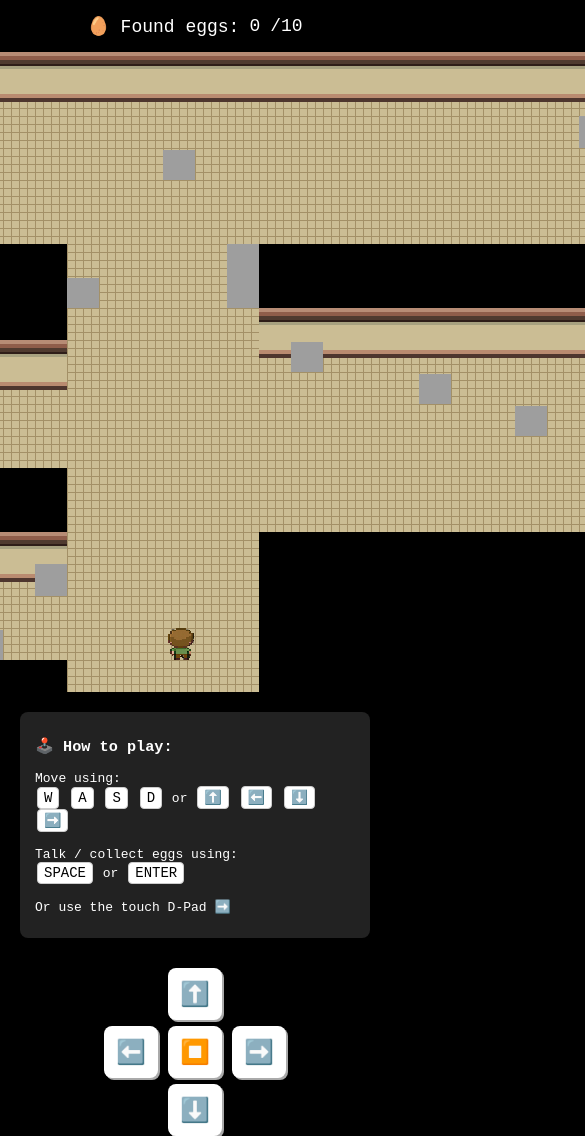
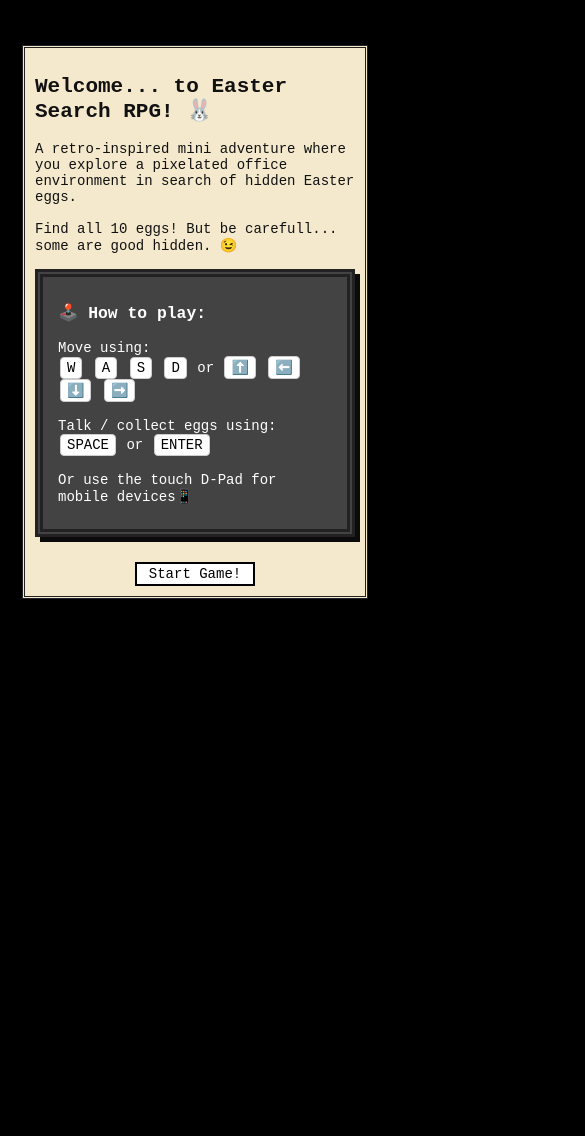
Before and after one commit to manuelhintermayr/easter-webgame, a plain HTML site: page index.html in a window 390 px wide. Shown: the top 1136 px of the page, 585 px wide, since content can reach past the window. After the commit the page ends 844 px from the top, so only its background shows below. Drawn offline with Linux system fonts and the light colour scheme; grey boxes are pictures that could not be loaded.

Commit message:
(+) finished implementing title screen, oenhance game loading experience UI and improve dialog display with updated controls

```diff
--- a/game.js
+++ b/game.js
@@ -101,11 +101,13 @@ const npcs = [
     },
 ];
 
+let loadingDotsInterval;
 const game = document.getElementById("game");
 const eggCount = document.getElementById("eggCount");
 const dialogBox = document.getElementById("dialogBox");
 const dialogText = document.getElementById("dialogText");
 const dialogChoices = document.getElementById("dialogChoices");
+const controlPanel = document.getElementById("controls-container");
 
 let pendingTip = null;
 let isTipDisplayed = false;
@@ -264,6 +266,7 @@ function handleChoice(choice) {
         isTipDisplayed = true;
     } else {
         dialogBox.style.display = "none";
+        controlPanel.style.display = "flex";
     }
     pendingTip = null;
 }
@@ -278,6 +281,28 @@ function move(dx, dy, dir) {
     }
     drawMap();
 }
+
+// Start of the Game:
+function startGame() {
+    const onlyForMainScreen = document.getElementsByClassName("onlyForMainScreen");
+    for (let i = 0; i < onlyForMainScreen.length; i++) {
+        onlyForMainScreen[i].style.display = "none";
+    }
+
+    const startGameButton = document.getElementById("startGameButton");
+    startGameButton.style.display = "none";
+
+    const mainButtonsContainer = document.getElementById("otherChoices");
+    mainButtonsContainer.style.display = "flex";
+
+    const mobileControls = document.getElementById("mobile-controls");
+    mobileControls.style.display = "flex";
+
+    const eggCounter = document.getElementById("hud");
+    eggCounter.style.display = "flex";
+
+    game.style.display = "grid";
+    dialogBox.style.display = "none";
 
     // Functions bound directly to the web page
     document.addEventListener("keydown", (e) => {
@@ -311,3 +336,30 @@ document.addEventListener("keydown", (e) => {
     });
 
     drawMap();
+}
+
+function startLoadingAnimation() {
+    const btn = document.getElementById("startGameButton");
+    const baseText = "Loading game files";
+    let dotCount = 0;
+
+    loadingDotsInterval = setInterval(() => {
+        dotCount = (dotCount + 1) % 4;
+        btn.textContent = baseText + ".".repeat(dotCount);
+    }, 500); // alle 0.5 Sekunden ändern
+}
+
+function enableButtonWhenReady() {
+    window.onload = function () {
+        const button = document.getElementById("startGameButton");
+
+        clearInterval(loadingDotsInterval); // ⛔️ Animation stoppen
+        button.disabled = false;
+        button.textContent = "Start Game!";
+    };
+}
+
+document.addEventListener("DOMContentLoaded", () => {
+    startLoadingAnimation();
+    enableButtonWhenReady();
+});
--- a/index.html
+++ b/index.html
@@ -8,18 +8,20 @@
 </head>
 
 <body>
-  <div id="hud">🥚 Found eggs: <span id="eggCount">0</span>/10</div>
-  <div id="game"></div>
+  <img src="sprites.png" id="sprites" style="display: none;" alt="Sprites" />
+  <br class="onlyForMainScreen" />
+  <div id="hud" style="display: none;">🥚 Found eggs: <span id="eggCount">0</span>/10</div>
+  <div id="game" style="display: none;"></div>
 
-  <div id="dialogBox">
-    <div id="dialogText">...</div>
-    <div class="dialog-buttons" id="dialogChoices">
-      <button onclick="handleChoice(false)">Thank you!</button>
-      <button onclick="handleChoice(true)">Give me more hints 🥲</button>
-    </div>
-  </div>
+
 
   <div id="controls-container">
+    <div id="dialogBox">
+      <div id="dialogText">
+        <h2>Welcome... to Easter Search RPG! 🐰</h2>
+        A retro-inspired mini adventure where you explore a pixelated office environment in search of hidden Easter eggs.
+        <br /> <br />
+        Find all 10 eggs! But be carefull... some are good hidden. 😉
         <div id="controls-hint">
           <h3>🕹️ How to play:</h3>
           <p>
@@ -35,10 +37,19 @@
             Talk / collect eggs using: <br />
             <span class="kbd">SPACE</span> or
             <span class="kbd">ENTER</span><br /><br />
-        Or use the touch D-Pad ➡️
+            Or use the touch D-Pad for mobile devices📱
           </p>
         </div>
-    <div id="mobile-controls">
+      </div>
+      <div class="dialog-buttons" id="dialogChoices">
+        <button id="startGameButton" disabled onclick="startGame()">Loading game files...</button>
+        <span id="otherChoices" style="display: none;">
+          <button onclick="handleChoice(false)">Thank you!</button>
+          <button onclick="handleChoice(true)">Give me more hints 🥲</button>
+        </span>
+      </div>
+    </div>
+    <div id="mobile-controls" style="display: none;">
       <div class="dpad">
         <button onclick="move(0, -1, 'up')">⬆️</button>
         <div>
--- a/style.css
+++ b/style.css
@@ -42,11 +42,10 @@ body {
     font-family: monospace;
     font-size: 14px;
     position: relative;
-    display: none;
 }
 
 #dialogText {
-    white-space: pre-wrap;
+    padding-bottom: 15px;
 }
 
 .dialog-buttons {
@@ -83,14 +82,13 @@ body {
 }
 
 #controls-hint {
-    background: #222;
+    margin-top: 15px;
+    background: #434343;
     color: #fff;
     padding: 10px 15px;
-    font-family: monospace;
-    border-radius: 8px;
     text-align: left;
-    width: 320px;
-    box-shadow: 2px 2px 0 #000;
+    border: 8px double #222;
+    box-shadow: 5px 5px 0 #0b0b0b;
 }
 
 .kbd {
```
Also changed, not shown: 1 other file. Lines whose indentation alone changed are shown as unchanged.
